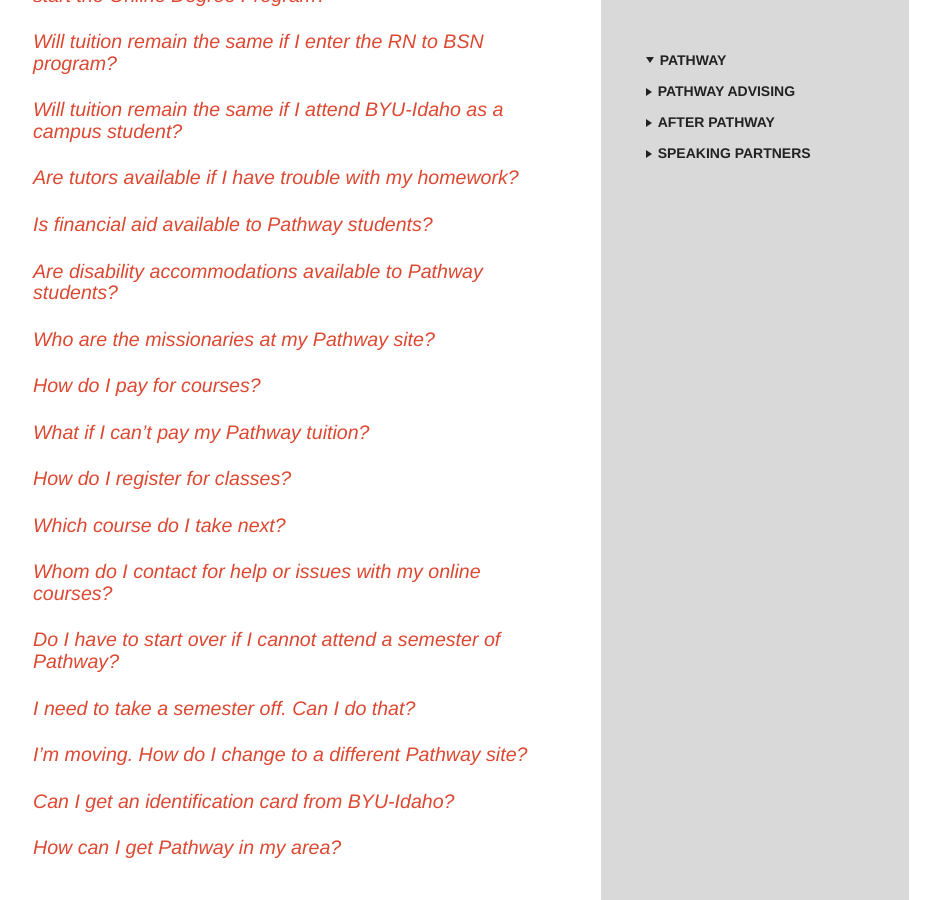
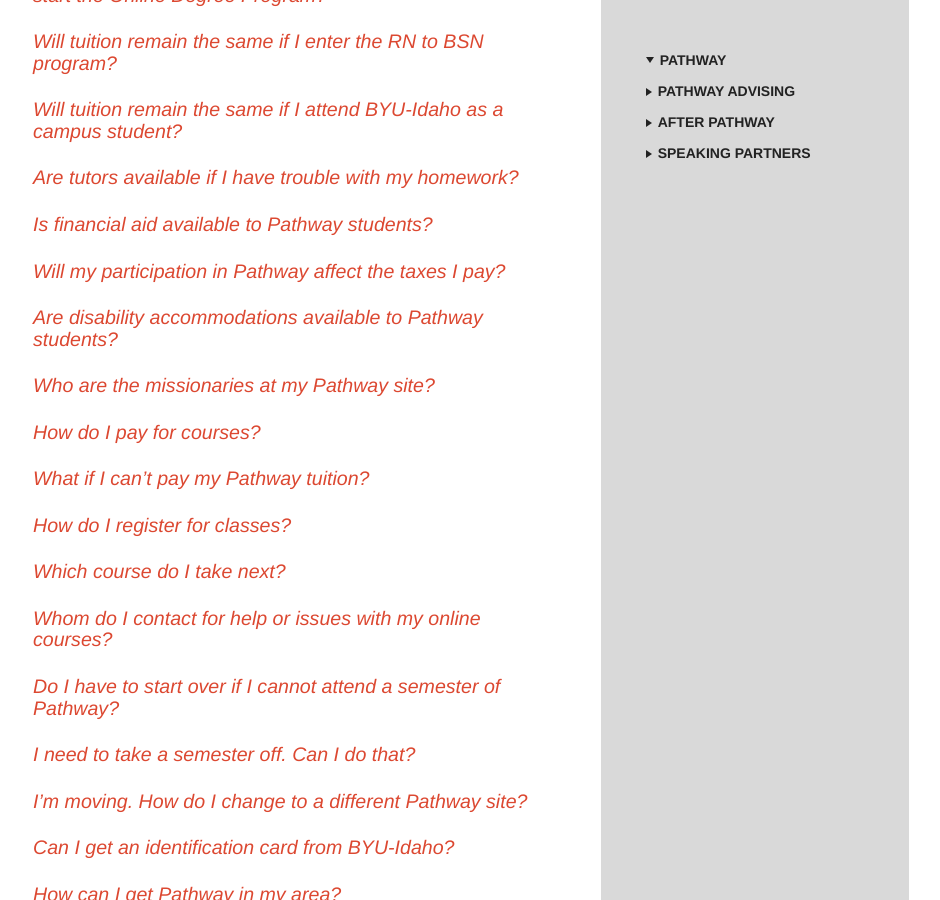
Before and after one commit to gordoman/pathway.lds.org-jekyll, a Jekyll site: the page built from jekyll-source/pages/pathway-faq.html, in a window 1280 px wide and 900 px high, scrolled down 998 px. Shown: the whole window, without its empty margins (201-1141 px from the left). Built offline with Jekyll 4.4.1, drawn with Linux system fonts in a browser that asks for light colours; nearby versions of some CDN libraries.

Commit message:
added tax faq

```diff
--- a/jekyll-source/pages/pathway-faq.html
+++ b/jekyll-source/pages/pathway-faq.html
@@ -56,6 +56,9 @@
          <p class="collapsible" id="are_there_tutors">Yes, tutoring is free at BYU-Idaho. You can find an online tutor through the <a href="http://www.byui.edu/academic-support-centers/tutoring-center/online-tutoring" target="_blank">Academic Support Center.</a></p>
          <h3 class="p-heading red"><a onClick="expand('is_financial_aid')"  >Is financial aid available to Pathway students?</a></h3>
          <p class="collapsible" id="is_financial_aid">Pathway students do not qualify for U.S. federal financial aid or BYU-Idaho scholarships because Pathway is a pre-matriculation program. Students are encouraged to search for private scholarships and/or learn more about the Perpetual Education fund (PEF) as possible options to gain financial assistance. <br><br>U.S. students who have a high school diploma may qualify for federal financial aid once they complete Pathway and become a degree-seeking student. International online students do not qualify for U.S. federal financial aid during Pathway or in the Online Degree Program. For more information, including a full list of eligibility requirements, contact the BYU-Idaho <a href="http://www.byui.edu/financial-aid" target="_blank">Financial Aid</a> office.
+         </p>
+         <h3 class="p-heading red"><a onClick="expand('taxes_i_pay')"  >Will my participation in Pathway affect the taxes I pay?</a></h3>
+         <p class="collapsible" id="taxes_i_pay">Possibly. Each country has a separate set of laws. As a result of your Pathway participation, taxes or other payments may be owed to your local government. It is your responsibility to understand those laws and comply.
          </p>
          <h3 class="p-heading red"><a onClick="expand('is_disability')"  >Are disability accommodations available to Pathway students?</a></h3>
          <p class="collapsible" id="is_disability">In compliance with applicable disability law, qualified students with a disability may be entitled to "reasonable accommodation."  It is the student's responsibility to disclose to the teacher any special need she/he may have as soon as possible as accommodations are not retroactive.
```
